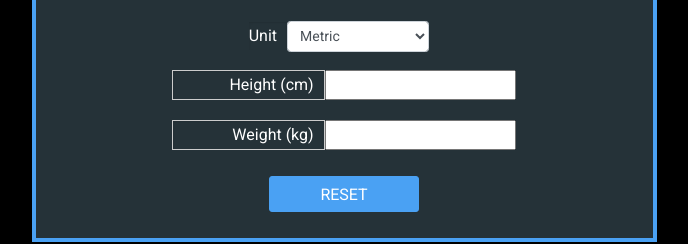
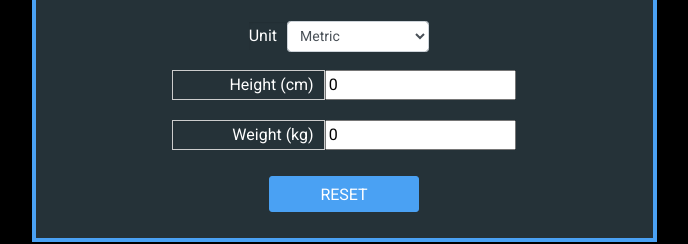
Before and after one commit to riraseth-react-stuff/bmi-calculator, a React (Create React App) app: page / in a window 1280 px wide. Shown: the part 274-518 px from the top of the page, without its empty margins (296-984 px from the left). Built offline with nearby package versions, Linux system fonts and the light colour scheme.

Commit message:
added onChange functionality

```diff
--- a/src/components/BmiCalculator.js
+++ b/src/components/BmiCalculator.js
@@ -5,8 +5,34 @@ const BmiCalculator = () => {
   const [heightUnit, setHeightUnit] = useState('cm');
   const [weightUnit, setWeightUnit] = useState('kg');
   const [unit, setUnit] = useState('Metric');
+  const [count, setCount] = useState({
+    heightCount: '0',
+    inchesCount: '0',
+    weightCount: '0',
+  });
 
-  const onChangeInput = (e) => {};
+  // const [count, setCount] = useState({
+  //   data: {
+  //     heightCount: '0',
+  //     inchesCount: '0',
+  //     weightCount: '0',
+  //   },
+  // });
+
+  // const { heightCount, inchesCount, weightCount } = count.data;
+  const { heightCount, inchesCount, weightCount } = count;
+
+  const onChangeInput = (e) => {
+    const { name, value } = e.target;
+    setCount((prevState) => ({ ...prevState, [name]: value }));
+    // const { data } = count;
+    // setCount({
+    //   data: {
+    //     ...data,
+    //     [name]: value,
+    //   },
+    // });
+  };
   const onSelectTag = (e) => {
     setUnit(e.target.value);
     if (e.target.value === 'Metric') {
@@ -40,7 +66,7 @@ const BmiCalculator = () => {
             type="text"
             name="heightCount"
             title={`Height (${heightUnit})`}
-            value=""
+            value={heightCount}
             onChange={onChangeInput}
           />
           {unit === 'Imperial' ? (
@@ -48,7 +74,7 @@ const BmiCalculator = () => {
               type="text"
               name="inchesCount"
               title={`(in)`}
-              value=""
+              value={inchesCount}
               onChange={onChangeInput}
             />
           ) : null}
@@ -56,7 +82,7 @@ const BmiCalculator = () => {
             type="text"
             name="weightCount"
             title={`Weight (${weightUnit})`}
-            value=""
+            value={weightCount}
             onChange={onChangeInput}
           />
         </div>
```
